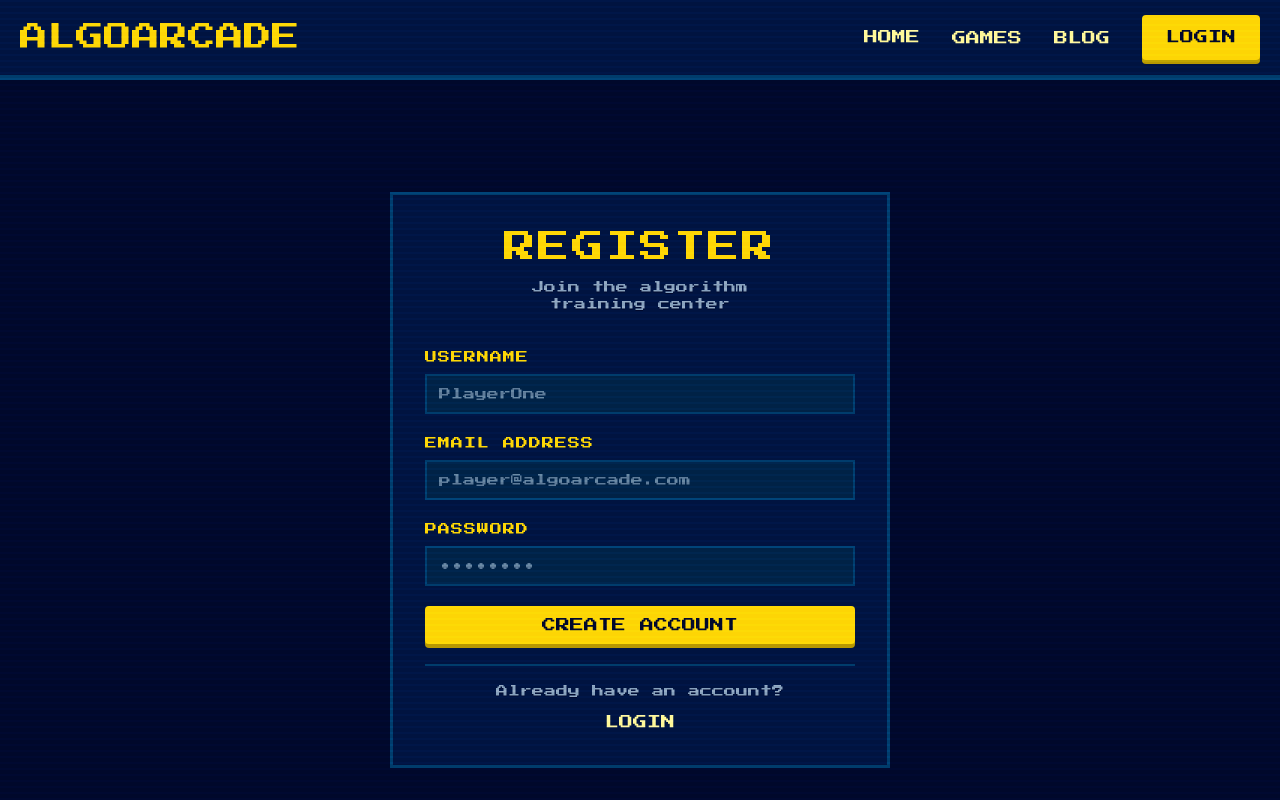
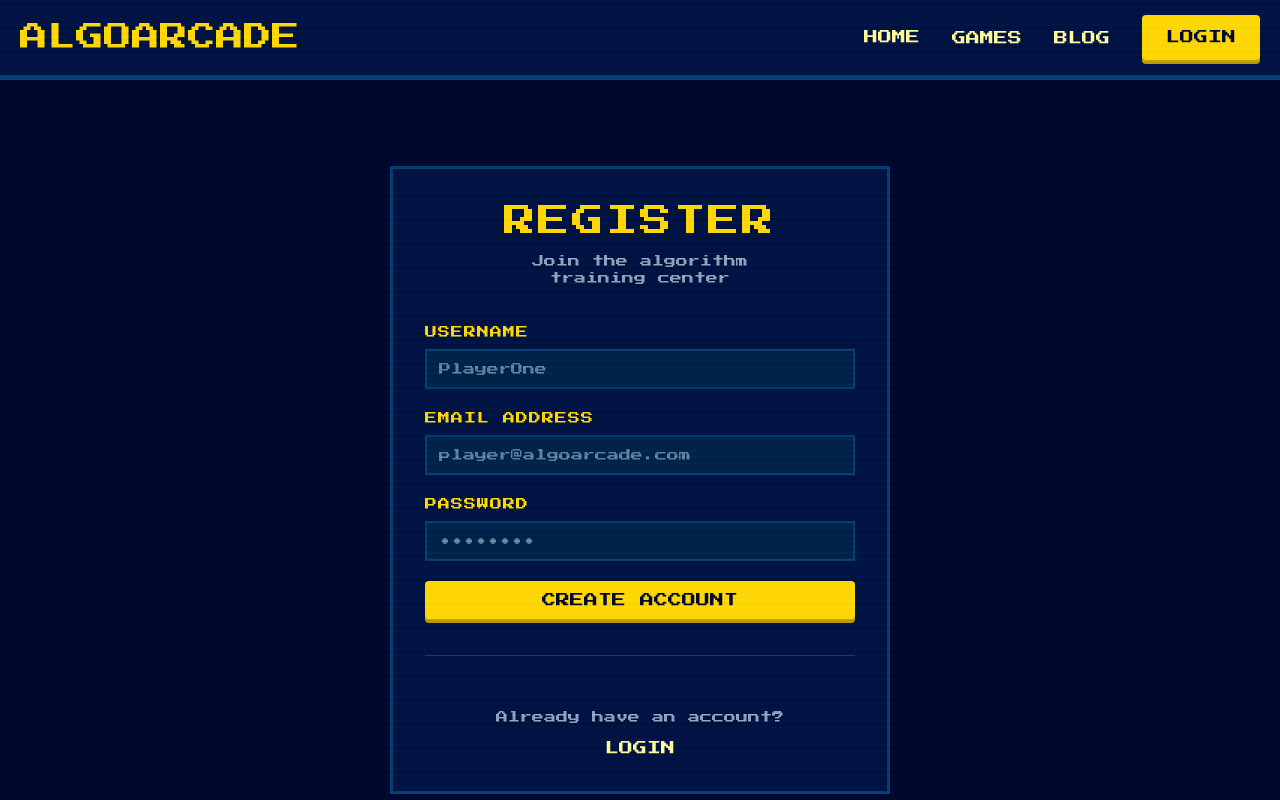
Before and after one commit to TeachingHub/algoarcade, a React app in the folder frontend/: page /register in a window 1280 px wide. Shown: the top 800 px of the page. Built offline with nearby package versions, Linux system fonts and the light colour scheme; no server answers; the HTML template or start-up script is replaced by a standard one.

Commit message:
feat: Add Divider component to login and register forms, replacing manual border styling.

```diff
--- a/frontend/src/components/forms/LoginForm.tsx
+++ b/frontend/src/components/forms/LoginForm.tsx
@@ -6,6 +6,7 @@ import { useAuth } from "@/context/AuthContext";
 import styles from "@/styles/components/forms/LoginForm.module.css";
 import Button from "@/components/shared/Button";
 import Input from "@/components/shared/Input";
+import Divider from "../shared/Divider";
 
 export default function LoginForm() {
     const [email, setEmail] = useState("");
@@ -81,7 +82,7 @@ export default function LoginForm() {
 
                     <Button style={["primary"]} label="LOGIN" type="submit" />
                 </form>
-
+                <Divider size="xlarge" thickness="thin" />
                 <div className={styles.footer}>
                     <p className={styles.signupText}>Don't have an account?</p>
                     <Button style={["link"]} label="CREATE ACCOUNT" to="/register" />
--- a/frontend/src/components/forms/RegisterForm.tsx
+++ b/frontend/src/components/forms/RegisterForm.tsx
@@ -8,6 +8,7 @@ import styles from "@/styles/components/forms/RegisterForm.module.css";
 import Button from "@/components/shared/Button";
 import Input from "@/components/shared/Input";
 import { validatePassword } from "@/services/validationService";
+import Divider from "../shared/Divider";
 
 export default function RegisterForm() {
     const [username, setUsername] = useState("");
@@ -120,7 +121,7 @@ export default function RegisterForm() {
 
                     <Button style={["primary"]} label="CREATE ACCOUNT" type="submit" />
                 </form>
-
+                <Divider size="xlarge" thickness="thin" />
                 <div className={styles.footer}>
                     <p className={styles.loginText}>Already have an account?</p>
                     <Button style={["link"]} label="LOGIN" to="/login" />
--- a/frontend/src/styles/components/forms/LoginForm.module.css
+++ b/frontend/src/styles/components/forms/LoginForm.module.css
@@ -98,7 +98,6 @@
     align-items: center;
     gap: var(--space-md);
     padding-top: var(--space-lg);
-    border-top: 2px solid var(--border);
 }
 
 .signupText {
--- a/frontend/src/styles/components/forms/RegisterForm.module.css
+++ b/frontend/src/styles/components/forms/RegisterForm.module.css
@@ -69,7 +69,6 @@
     align-items: center;
     gap: var(--space-md);
     padding-top: var(--space-lg);
-    border-top: 2px solid var(--border);
 }
 
 .loginText {
```
